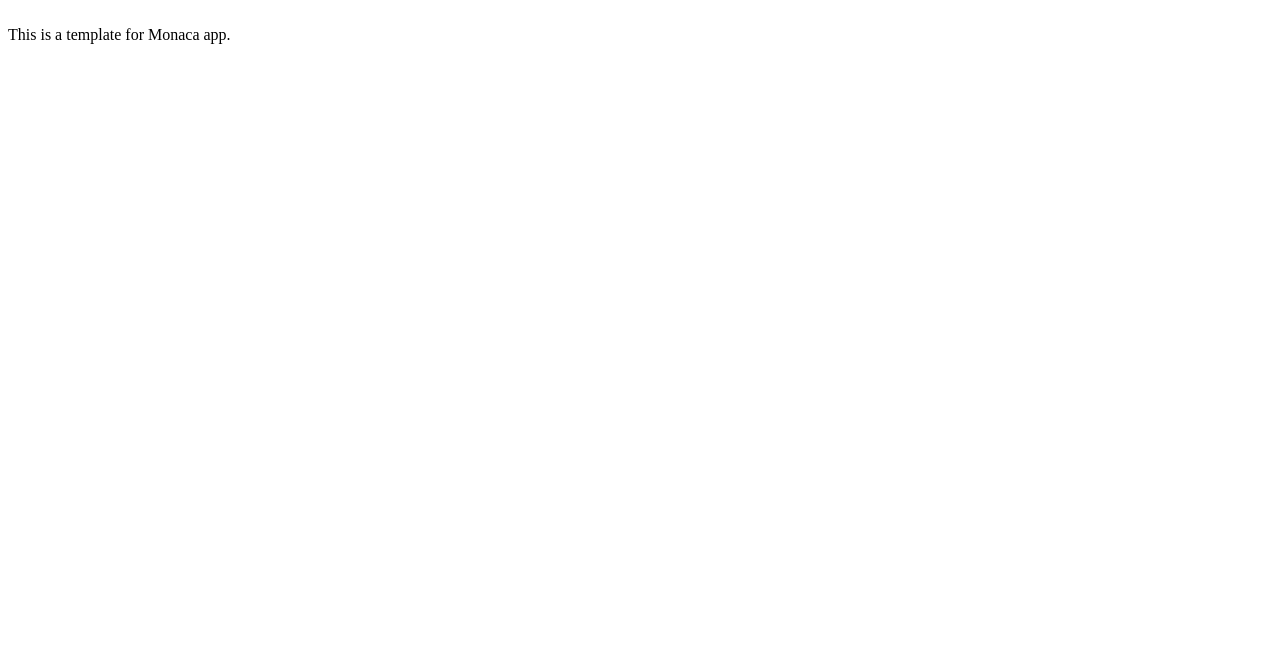
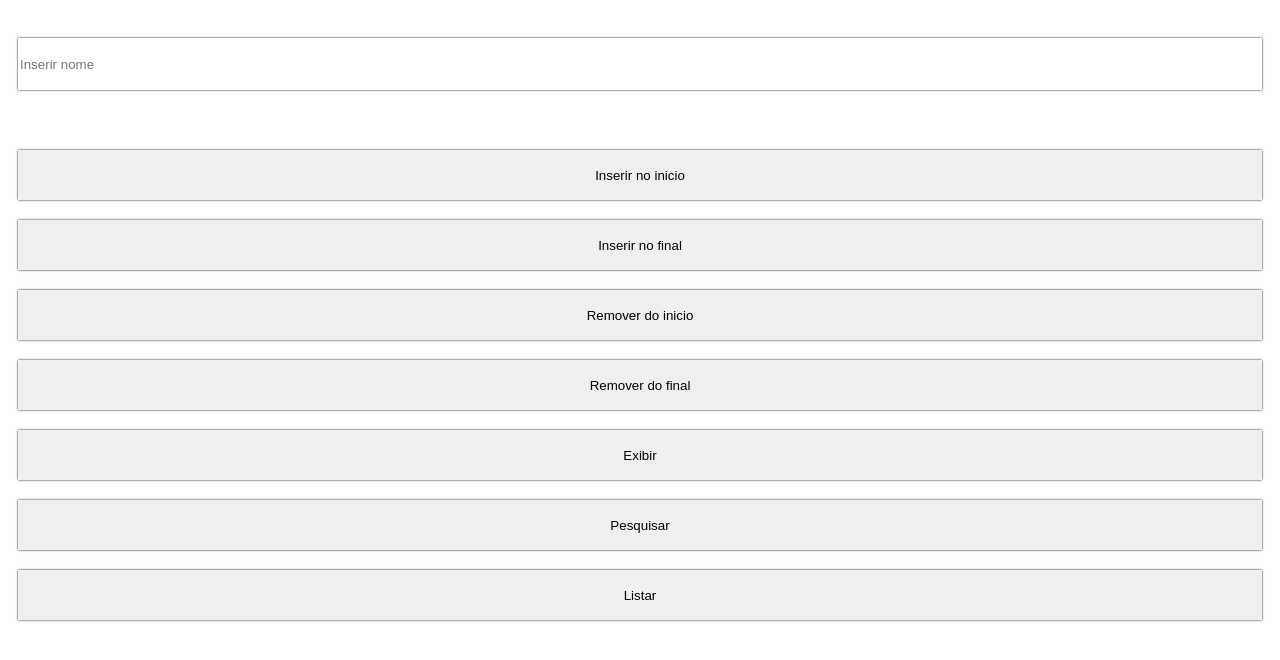
Before and after one commit to LuisFernandooo/Projeto-Vetor, a website: page www/index.html in a window 1280 px wide. Drawn offline with Linux system fonts and the light colour scheme.

Commit message:
Atualização - Javascript \& Css

```diff
--- /dev/null
+++ b/www/components/magro.js
@@ -0,0 +1,47 @@
+var nomes = []
+var insertnome
+
+function vetorunshift(){
+    insertnome = document.getElementById('insertnome').value
+    nomes.unshift(insertnome)
+
+    alert(nomes)
+}
+
+function vetorpush(){
+    insertnome = document.getElementById('insertnome').value
+    nomes.push(insertnome)
+
+    alert(nomes)
+}
+
+function vetorshift(){
+    nomes.shift(insertnome)
+
+    alert(nomes)
+}
+
+function vetorpop(){
+    nomes.pop(insertnome)
+
+    alert(nomes)
+}
+
+function vetorexibir(){
+    alert(nomes)
+}
+
+function vetorpesquisar(){
+    for(let i = 0; i < nomes.length; i++){
+        if(nomes[i] == insertnome){
+            alert(nomes[i])
+        }
+    }
+}
+
+function vetorlistar(){
+    for(let i = 0; i < nomes.length; i++){
+        alert(i+1 +"° " + nomes[i])
+        alert(i+2 +"° " + nomes[i])
+    }
+}
--- a/www/css/style.css
+++ b/www/css/style.css
@@ -1 +1,20 @@
 /**/
+
+body{
+    display: flex;
+    flex-direction: column;
+    gap: 20px;
+}
+
+input{
+    border: none;
+    box-shadow: 0px 0px 2px black;
+    height: 50px;
+    outline: none;
+    margin: 0px 10px;
+}
+
+#insertnome{
+    margin-bottom: 40px;
+    margin-top: 30px;
+}
--- a/www/index.html
+++ b/www/index.html
@@ -7,11 +7,24 @@
     <script src="components/loader.js"></script>
     <link rel="stylesheet" href="components/loader.css">
     <link rel="stylesheet" href="css/style.css">
-    <script>
+    <script type="text/javascript" src="components/magro.js">
     </script>
 </head>
 <body>
-	<br />
-    This is a template for Monaca app.
+    <input type="text" name="insertnome" id="insertnome" placeholder="Inserir nome">
+
+    <input type="button" name="btnInserirInicio" value="Inserir no inicio" onclick="vetorunshift()">
+
+    <input type="button" name="btnInserirFinal" value="Inserir no final" onclick="vetorpush()">
+
+    <input type="button" name="btnRemoverInicio" value="Remover do inicio" onclick="vetorshift()">
+
+    <input type="button" name="btnRemoverFinal" value="Remover do final" onclick="vetorpop()">
+
+    <input type="button" name="btnExibir" value="Exibir" onclick="vetorexibir()">
+
+    <input type="button" name="btnPesquisar" value="Pesquisar" onclick="vetorpesquisar()">
+
+    <input type="button" name="btnListar" value="Listar" onclick="vetorlistar()">
 </body>
 </html>
```
